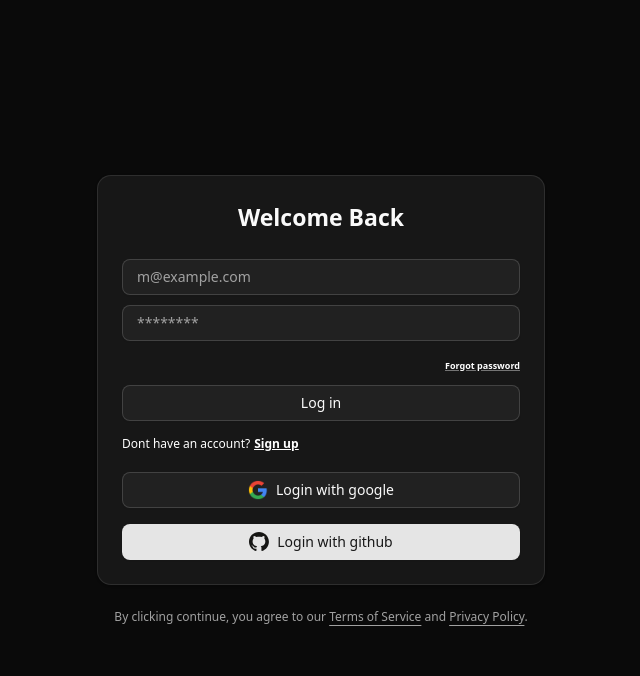
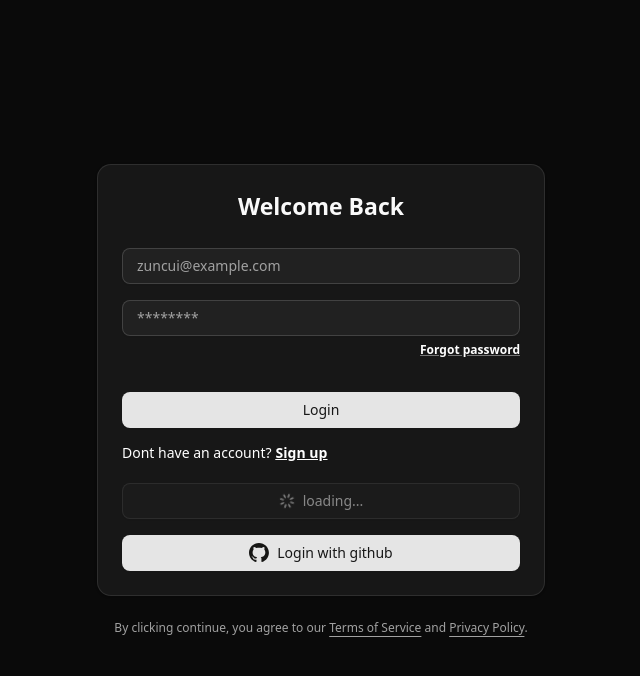
Before and after one commit to soufianboukir/zyncui, a Next.js app: page /login1 in a window 1280 px wide. Both pictures are taken after a click on the button "Login with google". Shown: the top 676 px of the page, without its empty margins (319-959 px from the left). Built offline with nearby package versions, Linux system fonts and the light colour scheme.

Commit message:
fix login pages UI

```diff
--- a/app/(loginPages)/login1/page.tsx
+++ b/app/(loginPages)/login1/page.tsx
@@ -1,4 +1,4 @@
-import { LoginForm1 } from "@/components/auth/login/login-form-01";
+import { LoginForm1 } from "@/components/auth/login/login-form-1";
 
 const page = () => {
   return (
--- a/app/(loginPages)/login2/page.tsx
+++ b/app/(loginPages)/login2/page.tsx
@@ -1,4 +1,4 @@
-import { LoginForm2 } from "@/components/auth/login/login-form-02";
+import { LoginForm2 } from "@/components/auth/login/login-form-2";
 
 const page = () => {
   return (
--- a/components/auth/login/login-form-01.tsx
+++ b/components/auth/login/login-form-1.tsx
@@ -6,8 +6,7 @@ import { Input } from "../../ui/input";
 import { Card, CardContent, CardTitle } from "../../ui/card";
 import Link from "next/link";
 import { useState } from "react";
-import { signIn } from "next-auth/react";
-import { Loader } from "lucide-react";
+import { CircleAlert, Loader } from "lucide-react";
 import { z } from "zod";
 
 const loginSchema = z.object({
@@ -52,18 +51,25 @@ export const LoginForm1 = () => {
     setTimeout(() => {
       setLoading(prev => ({ ...prev, login: false }));
     }, 2000);
+
+    // your backend logic
   };
 
   async function handleGoogleOAuth() {
     setLoading(prev => ({ ...prev, google: true }));
-    await signIn("google", { callbackUrl: "/" });
+
+    setTimeout(() => {
       setLoading(prev => ({ ...prev, google: false }));
+    }, 3000);
+    // your OAuth logic with google here
   }
 
   async function handleGithubOAuth() {
     setLoading(prev => ({ ...prev, github: true }));
-    await signIn("github", { callbackUrl: "/" });
+    setTimeout(() => {
       setLoading(prev => ({ ...prev, github: false }));
+    }, 3000);
+    // your OAuth github with google here
   }
 
   return (
@@ -71,7 +77,8 @@ export const LoginForm1 = () => {
       <Card className="min-w-sm md:min-w-md">
         <CardTitle className="text-center text-[23px] font-extrabold">Welcome Back</CardTitle>
         <CardContent>
-          <form onSubmit={handleSubmit} className="mb-[15px] flex w-full flex-col gap-2.5">
+          <form onSubmit={handleSubmit} className="mb-[15px] flex w-full flex-col gap-4">
+            <div>
               <Input
                 type="email"
                 name="email"
@@ -79,22 +86,18 @@ export const LoginForm1 = () => {
                 onChange={e => {
                   setFormData(prev => ({ ...prev, email: e.target.value }));
                 }}
-              placeholder="m@example.com"
+                placeholder="zuncui@example.com"
                 className={`px-3.5 py-3 ${errors.email && "border-red-400 bg-red-500/10"}`}
               />
               {errors.email && (
-              <p className="mt-2 flex items-center text-sm text-red-400">
-                <svg className="mr-1.5 h-4 w-4" fill="currentColor" viewBox="0 0 20 20">
-                  <path
-                    fillRule="evenodd"
-                    d="M18 10a8 8 0 11-16 0 8 8 0 0116 0zm-7 4a1 1 0 11-2 0 1 1 0 012 0zm-1-9a1 1 0 00-1 1v4a1 1 0 102 0V6a1 1 0 00-1-1z"
-                    clipRule="evenodd"
-                  />
-                </svg>
+                <p className="mt-1 flex items-center text-sm font-medium text-red-400">
+                  <CircleAlert className="mr-2 h-4 w-4" />
                   {errors.email}
                 </p>
               )}
+            </div>
 
+            <div>
               <Input
                 type="password"
                 name="password"
@@ -106,37 +109,26 @@ export const LoginForm1 = () => {
                 className={`px-3.5 py-3 ${errors.password && "border-red-400 bg-red-500/10"}`}
               />
               {errors.password && (
-              <p className="mt-2 flex items-center text-sm text-red-400">
-                <svg className="mr-1.5 h-4 w-4" fill="currentColor" viewBox="0 0 20 20">
-                  <path
-                    fillRule="evenodd"
-                    d="M18 10a8 8 0 11-16 0 8 8 0 0116 0zm-7 4a1 1 0 11-2 0 1 1 0 012 0zm-1-9a1 1 0 00-1 1v4a1 1 0 102 0V6a1 1 0 00-1-1z"
-                    clipRule="evenodd"
-                  />
-                </svg>
+                <p className="flex items-center text-sm font-medium text-red-400">
+                  <CircleAlert className="mr-2 h-4 w-4" />
                   {errors.password}
                 </p>
               )}
-
-            <p className="m-0 text-end text-[#747474] underline decoration-[#747474] dark:text-white">
-              <span className="cursor-pointer text-[9px] font-bold hover:text-black dark:hover:text-white">
+              <p className="text-end text-[#747474] underline decoration-[#747474] dark:text-white">
+                <span className="cursor-pointer text-xs font-bold hover:text-black dark:hover:text-white">
                   Forgot password
                 </span>
               </p>
+            </div>
 
-            <Button
-              type="submit"
-              variant="outline"
-              disabled={loading.login}
-              className="cursor-pointer"
-            >
-              Log in
+            <Button type="submit" disabled={loading.login} className="mt-4 cursor-pointer">
+              {loading.login ? "Loging in..." : "Login"}
             </Button>
           </form>
 
-          <p className="m-0 text-xs text-[#747474] dark:text-white">
+          <p className="m-0 text-sm text-[#747474] dark:text-white">
             Dont have an account?
-            <span className="ml-1 cursor-pointer text-xs font-extrabold text-black underline decoration-black dark:text-white dark:decoration-white">
+            <span className="ml-1 cursor-pointer font-extrabold text-black underline decoration-black dark:text-white dark:decoration-white">
               <Link href="#">Sign up</Link>
             </span>
           </p>
@@ -150,7 +142,9 @@ export const LoginForm1 = () => {
               disabled={loading.google}
             >
               {loading.google ? (
-                <Loader className="animate-spin" />
+                <>
+                  <Loader className="animate-spin" /> loading...
+                </>
               ) : (
                 <>
                   <Image src="/icons/google.webp" alt="google icon" width={20} height={20} />
@@ -166,7 +160,9 @@ export const LoginForm1 = () => {
               disabled={loading.github}
             >
               {loading.github ? (
-                <Loader className="animate-spin" />
+                <>
+                  <Loader className="animate-spin" /> loading...
+                </>
               ) : (
                 <>
                   <Image
--- a/components/auth/login/login-form-02.tsx
+++ b/components/auth/login/login-form-2.tsx
@@ -4,8 +4,7 @@ import { Button } from "@/components/ui/button";
 import { Card, CardContent, CardDescription, CardHeader, CardTitle } from "@/components/ui/card";
 import { Input } from "@/components/ui/input";
 import { Label } from "@/components/ui/label";
-import { Loader } from "lucide-react";
-import { signIn } from "next-auth/react";
+import { AlertCircle, CircleAlert, Loader } from "lucide-react";
 import Image from "next/image";
 import Link from "next/link";
 import { useState } from "react";
@@ -29,14 +28,14 @@ export const LoginForm2 = () => {
 
   const [loading, setLoading] = useState<{
     login: boolean;
-    twiter: boolean;
+    x: boolean;
     google: boolean;
     github: boolean;
   }>({
     login: false,
     google: false,
     github: false,
-    twiter: false,
+    x: false,
   });
 
   const handleSubmit = (e: React.FormEvent<HTMLFormElement>) => {
@@ -63,20 +62,27 @@ export const LoginForm2 = () => {
 
   async function handleGoogleOAuth() {
     setLoading(prev => ({ ...prev, google: true }));
-    await signIn("google", { callbackUrl: "/" });
-    setLoading(prev => ({ ...prev, google: false }));
+
+    setTimeout(() => {
+      setLoading(prev => ({ ...prev, google: false }));
+    }, 3000);
+    // your OAuth logic with google here
   }
 
   async function handleGithubOAuth() {
     setLoading(prev => ({ ...prev, github: true }));
-    await signIn("github", { callbackUrl: "/" });
-    setLoading(prev => ({ ...prev, github: false }));
+    setTimeout(() => {
+      setLoading(prev => ({ ...prev, github: false }));
+    }, 3000);
+    // your OAuth github with google here
   }
 
   async function handleXOAuth() {
-    // setLoading(prev => ({ ...prev, meta: true }));
-    // // await signIn("github", { callbackUrl: "/" });
-    // setLoading(prev => ({ ...prev, meta: false }));
+    setLoading(prev => ({ ...prev, x: true }));
+    setTimeout(() => {
+      setLoading(prev => ({ ...prev, x: false }));
+    }, 3000);
+    // your OAuth x with google here
   }
 
   return (
@@ -86,13 +92,13 @@ export const LoginForm2 = () => {
           <CardHeader>
             <CardTitle className="text-center text-[23px] font-extrabold">Welcome back</CardTitle>
             <CardDescription className="text-center">
-              Login or create account with Google or Github
+              Continue with your best provider
             </CardDescription>
           </CardHeader>
 
           <CardContent>
             <form onSubmit={handleSubmit} className="flex flex-col gap-7">
-              <div className="flex flex-col gap-2.5">
+              <div className="flex flex-col gap-2">
                 <Label>Email</Label>
                 <Input
                   id="email"
@@ -106,24 +112,18 @@ export const LoginForm2 = () => {
                   className={`px-3.5 py-3 ${errors.email && "border-red-400 bg-red-500/10"}`}
                 />
                 {errors.email && (
-                  <p className="mt-2 flex items-center text-sm text-red-400">
-                    <svg className="mr-1.5 h-4 w-4" fill="currentColor" viewBox="0 0 20 20">
-                      <path
-                        fillRule="evenodd"
-                        d="M18 10a8 8 0 11-16 0 8 8 0 0116 0zm-7 4a1 1 0 11-2 0 1 1 0 012 0zm-1-9a1 1 0 00-1 1v4a1 1 0 102 0V6a1 1 0 00-1-1z"
-                        clipRule="evenodd"
-                      />
-                    </svg>
+                  <p className="flex items-center text-sm text-red-400">
+                    <CircleAlert className="mr-2 h-4 w-4" />
                     {errors.email}
                   </p>
                 )}
               </div>
 
-              <div className="flex flex-col gap-2.5">
+              <div className="flex flex-col gap-2">
                 <div className="m-0 flex justify-between p-0">
                   <Label>Password</Label>
                   <Label className="m-0 text-end underline">
-                    <span className="cursor-pointer text-sm font-bold">Forgot your password?</span>
+                    <span className="cursor-pointer text-sm font-bold">Forgot password?</span>
                   </Label>
                 </div>
                 <Input
@@ -135,28 +135,17 @@ export const LoginForm2 = () => {
                   }}
                   value={formData.password}
                   placeholder="********"
-                  className={`px-3.5 py-3 ${errors.email && "border-red-400 bg-red-500/10"}`}
+                  className={`px-3.5 py-3 ${errors.email && "border-1 border-red-400 bg-red-500/10"}`}
                 />
                 {errors.password && (
-                  <p className="mt-2 flex items-center text-sm text-red-400">
-                    <svg className="mr-1.5 h-4 w-4" fill="currentColor" viewBox="0 0 20 20">
-                      <path
-                        fillRule="evenodd"
-                        d="M18 10a8 8 0 11-16 0 8 8 0 0116 0zm-7 4a1 1 0 11-2 0 1 1 0 012 0zm-1-9a1 1 0 00-1 1v4a1 1 0 102 0V6a1 1 0 00-1-1z"
-                        clipRule="evenodd"
-                      />
-                    </svg>
+                  <p className="flex items-center text-sm text-red-400">
+                    <AlertCircle className="mr-2 h-4 w-4" />
                     {errors.password}
                   </p>
                 )}
               </div>
-              <Button
-                type="submit"
-                variant="outline"
-                className="cursor-pointer"
-                disabled={loading.login}
-              >
-                Login
+              <Button type="submit" className="cursor-pointer" disabled={loading.login}>
+                {loading.login ? <Loader className="animate-spin" /> : "Login"}
               </Button>
             </form>
 
@@ -177,13 +166,7 @@ export const LoginForm2 = () => {
                   <Loader className="animate-spin" />
                 ) : (
                   <>
-                    <Image
-                      className="bg-white"
-                      src="/icons/github.svg"
-                      alt="github icon"
-                      width={20}
-                      height={20}
-                    />
+                    <Image src="/icons/github.svg" alt="github icon" width={20} height={20} />
                   </>
                 )}
               </Button>
@@ -207,13 +190,13 @@ export const LoginForm2 = () => {
                 type="button"
                 className="cursor-pointer border bg-white"
                 onClick={handleXOAuth}
-                disabled={loading.twiter}
+                disabled={loading.x}
               >
-                {loading.twiter ? (
+                {loading.x ? (
                   <Loader className="animate-spin" />
                 ) : (
                   <>
-                    <Image src="/icons/twiter.png" alt="meta icon" width={20} height={20} />
+                    <Image src="/icons/x.png" alt="x icon" width={20} height={20} />
                   </>
                 )}
               </Button>
--- a/package.json
+++ b/package.json
@@ -31,10 +31,10 @@
     "nodemailer": "^6.10.1",
     "react": "^19.0.0",
     "react-dom": "^19.0.0",
+    "react-scroll": "^1.9.3",
+    "react-syntax-highlighter": "^15.6.1",
     "tailwind-merge": "^3.3.1",
-    "zod": "^4.0.16",
-    "react-scroll": "^1.9.3",
-    "react-syntax-highlighter": "^15.6.1"
+    "zod": "^4.0.16"
   },
   "devDependencies": {
     "@eslint/eslintrc": "^3",
```
Also changed, not shown: public/icons/x.png (renamed from public/icons/twiter.png), 1 other file (tests, documents, lock files or other folders). Lines whose indentation alone changed are shown as unchanged.
